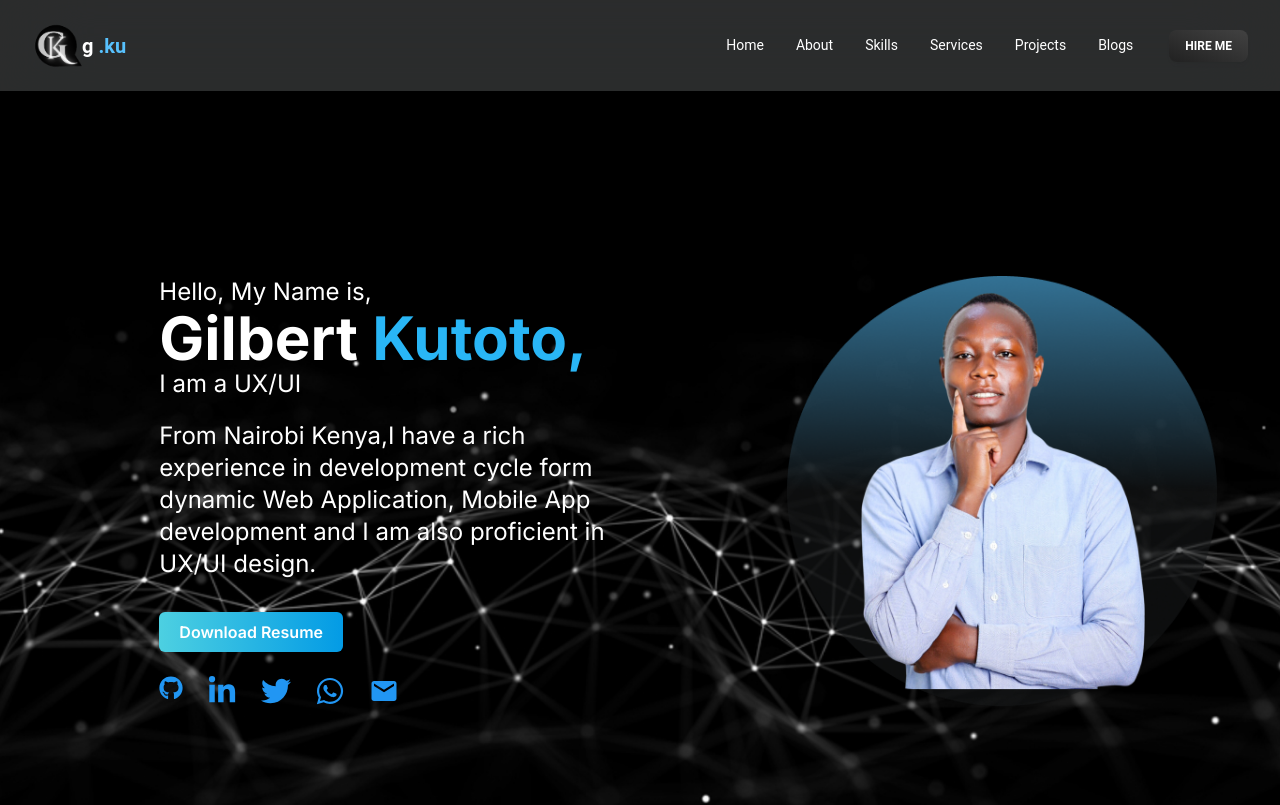
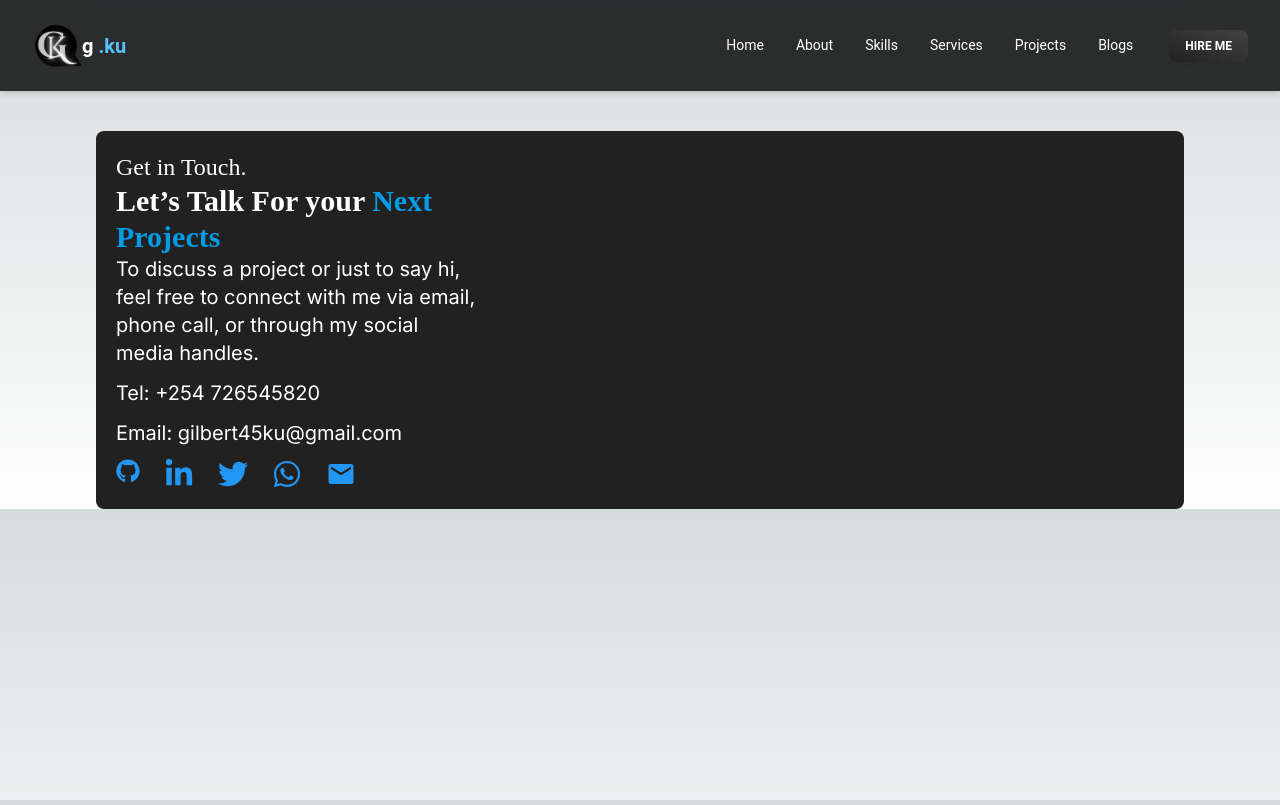
Before and after one commit to gilbert-ku/g.ku, a Next.js app: page / in a window 1280 px wide. Shown: the top 805 px of the page. Built offline with nearby package versions, Linux system fonts and the light colour scheme; no server answers.

Commit message:
create contact comp and add text

```diff
--- a/app/page.jsx
+++ b/app/page.jsx
@@ -4,6 +4,7 @@ import Skills from "@/components/skills/Skills";
 import Services from "@/components/services/Services";
 import Projects from "@/components/projects/Projects";
 import HomePage from "@/components/home/HomePage";
+import ContactMe from "@/components/contact/ContactMe";
 
 
 
@@ -11,11 +12,12 @@ export default function Home() {
   return (
 
     <>
-      <HomePage />
+      {/* <HomePage />
       <About />
       <Skills />
       <Services />
-      <Projects />
+      <Projects /> */}
+      <ContactMe />
     </>
   );
 }
--- /dev/null
+++ b/components/contact/ContactMe.jsx
@@ -0,0 +1,32 @@
+"use client"
+import { FaGithub, FaLinkedinIn, FaTwitter, FaWhatsapp } from "react-icons/fa6";
+import { MdEmail } from "react-icons/md";
+
+const ContactMe = () => {
+  return (
+    <>
+        <section className='mx-24 bg-gray-900 rounded-lg text-white mt-10'>
+
+            <div className="mx-5 w-1/3 py-5">
+                <h1 className="font-serif text-2xl">Get in Touch.</h1>
+                <h1 className="font-serif text-3xl font-semibold">Let’s Talk For your <span className="text-light-blue-600">Next Projects</span></h1>
+                <p className="md:text-xl">To discuss a project or just to say hi, feel free to connect with me via email, phone call, or through my social media handles.</p>
+                <h1 className="md:text-xl my-3">Tel: +254 726545820</h1>
+                <h1 className="md:text-xl my-3">Email: gilbert45ku@gmail.com</h1>
+
+                {/* icons */}
+                <div className="flex text-blue-500 mt-1 md:mt-3">
+                <FaGithub className="me-2 md:me-3 text-2xl text-blue-500"/>
+                <FaLinkedinIn className="mx-2 md:mx-3 text-2xl md:text-3xl"/>
+                <FaTwitter className="mx-2 md:mx-3 text-2xl md:text-3xl"/>
+                <FaWhatsapp className="mx-2 md:mx-3 text-2xl md:text-3xl"/>
+                <MdEmail className="ms-2 md:ms-3 text-2xl md:text-3xl "/>
+              </div>
+            </div>
+
+        </section>
+    </>
+  )
+}
+
+export default ContactMe
```
